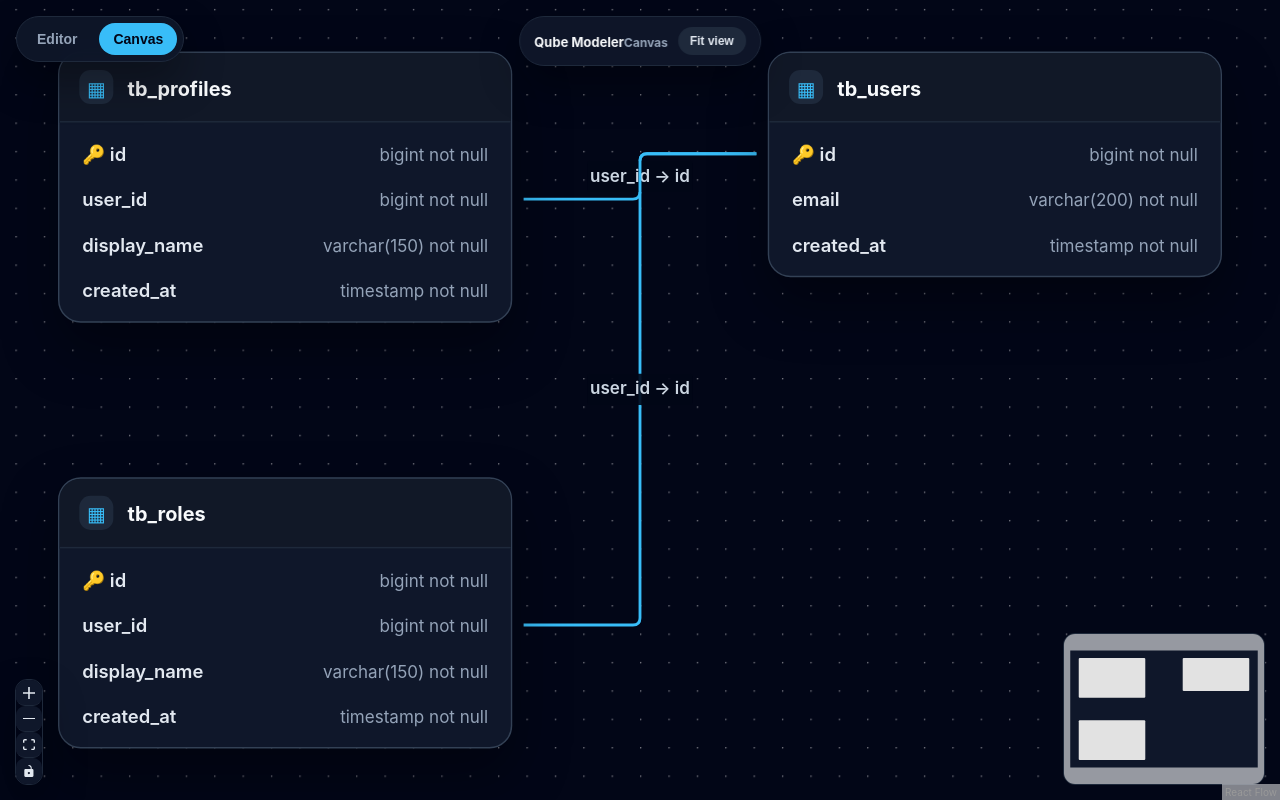
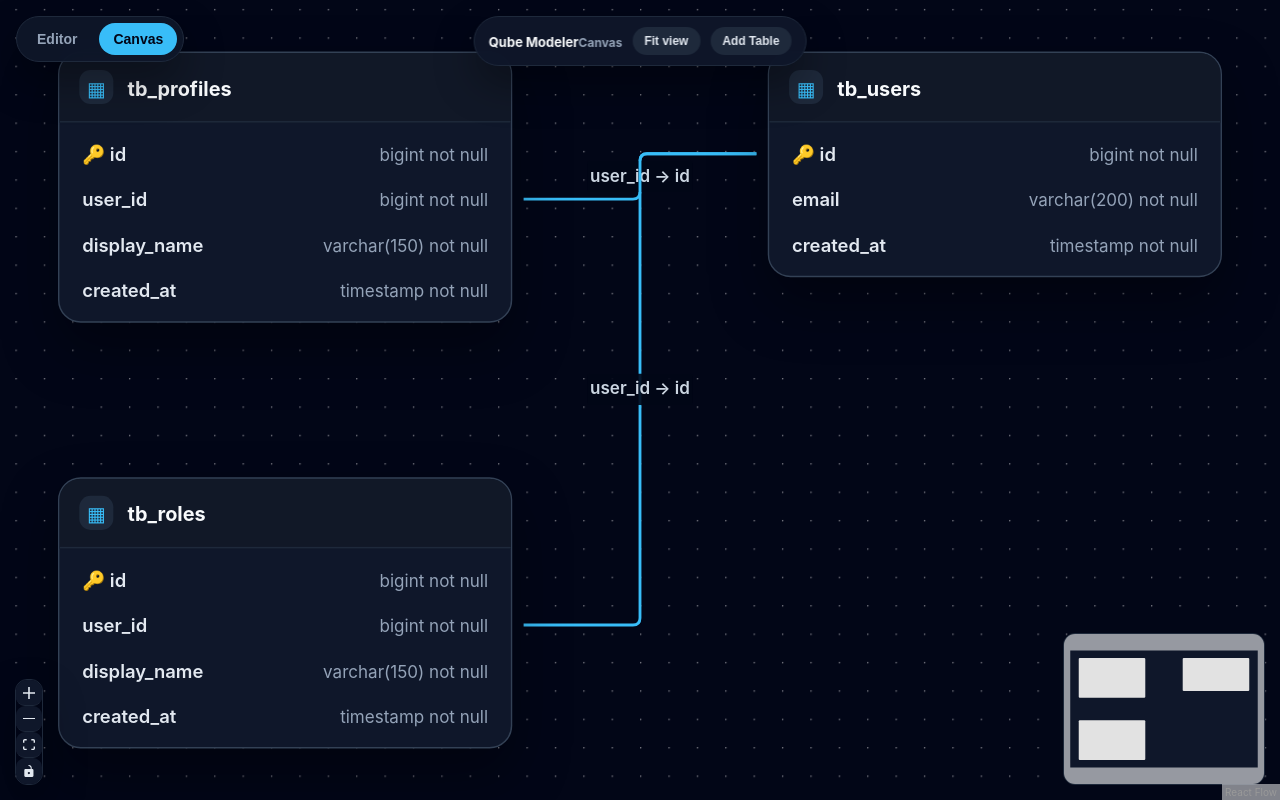
Before and after one commit to samuelandresilva/qube-modeler, a React (Vite) app: page / in a window 1280 px wide. Built offline with nearby package versions, Linux system fonts and the light colour scheme.

Commit message:
feat: add table from canvas toolbar

```diff
--- a/src/app/canvas/Canvas.tsx
+++ b/src/app/canvas/Canvas.tsx
@@ -1,4 +1,5 @@
 import {
+    applyNodeChanges,
     Background,
     Controls,
     MiniMap,
@@ -12,6 +13,7 @@ import "@xyflow/react/dist/style.css";
 import { useEffect, useRef, useState } from "react";
 import type { DatabaseProject } from "../../core/model";
 import {
+    addTable,
     updateTableNodePosition
 } from "../../core/model";
 import "./Canvas.css";
@@ -50,12 +52,17 @@ function CanvasContent({ project, setProject }: CanvasProps) {
         });
     };
 
-    const [nodes, , onNodesChange] = useNodesState(
+    const [nodes, setNodes] = useNodesState(
         mapProjectToFlow(project).nodes
     );
+
     const [edges, setEdges, onEdgesChange] = useEdgesState(
         mapProjectToFlow(project).edges
     );
+
+    useEffect(() => {
+        setNodes(mapProjectToFlow(project).nodes);
+    }, [project, setNodes]);
 
     useEffect(() => {
         setEdges(mapProjectToFlowEdges(project, nodes));
@@ -78,10 +85,50 @@ function CanvasContent({ project, setProject }: CanvasProps) {
         .flatMap((schema) => schema.tables)
         .find((table) => table.id === selectedTableId);
 
+    const handleAddTable = () => {
+        const firstSchema = project.schemas[0];
+
+        if (!firstSchema) {
+            return;
+        }
+
+        const currentTableIds = new Set(
+            project.schemas.flatMap((schema) =>
+                schema.tables.map((table) => table.id)
+            )
+        );
+
+        const nextProject = addTable(project, firstSchema.id);
+
+        const newTable = nextProject.schemas
+            .flatMap((schema) => schema.tables)
+            .find((table) => !currentTableIds.has(table.id));
+
+        setProject(nextProject);
+
+        if (newTable) {
+            setSelectedTableId(newTable.id);
+        }
+
+        window.requestAnimationFrame(() => {
+            reactFlowInstanceRef.current?.fitView({
+                padding: 0.2,
+                duration: 300,
+            });
+        });
+    };
+
+    const handleNodesChange = (changes: Parameters<typeof applyNodeChanges>[0]) => {
+        setNodes((currentNodes) => applyNodeChanges(changes, currentNodes));
+    };
+
     return (
         <ReactFlowProvider>
             <div className="canvas-page">
-                <CanvasToolbar onFitView={handleFitView} />
+                <CanvasToolbar
+                    onFitView={handleFitView}
+                    onAddTable={handleAddTable}
+                />
                 {selectedTable && (
                     <CanvasInspector
                         table={selectedTable}
@@ -115,7 +162,7 @@ function CanvasContent({ project, setProject }: CanvasProps) {
                             fillOpacity: 0.9,
                         },
                     }}
-                    onNodesChange={onNodesChange}
+                    onNodesChange={handleNodesChange}
                     onEdgesChange={onEdgesChange}
                     nodesConnectable={false}
                     elementsSelectable
--- a/src/app/canvas/CanvasToolbar.tsx
+++ b/src/app/canvas/CanvasToolbar.tsx
@@ -1,8 +1,9 @@
 type CanvasToolbarProps = {
     onFitView: () => void;
+    onAddTable: () => void;
 };
 
-export function CanvasToolbar({ onFitView }: CanvasToolbarProps) {
+export function CanvasToolbar({ onFitView, onAddTable }: CanvasToolbarProps) {
     return (
         <div className="canvas-toolbar">
             <div className="canvas-toolbar__title">
@@ -13,6 +14,9 @@ export function CanvasToolbar({ onFitView }: CanvasToolbarProps) {
             <button type="button" onClick={onFitView}>
                 Fit view
             </button>
+            <button type="button" onClick={onAddTable}>
+                Add Table
+            </button>
         </div>
     );
 }
```
